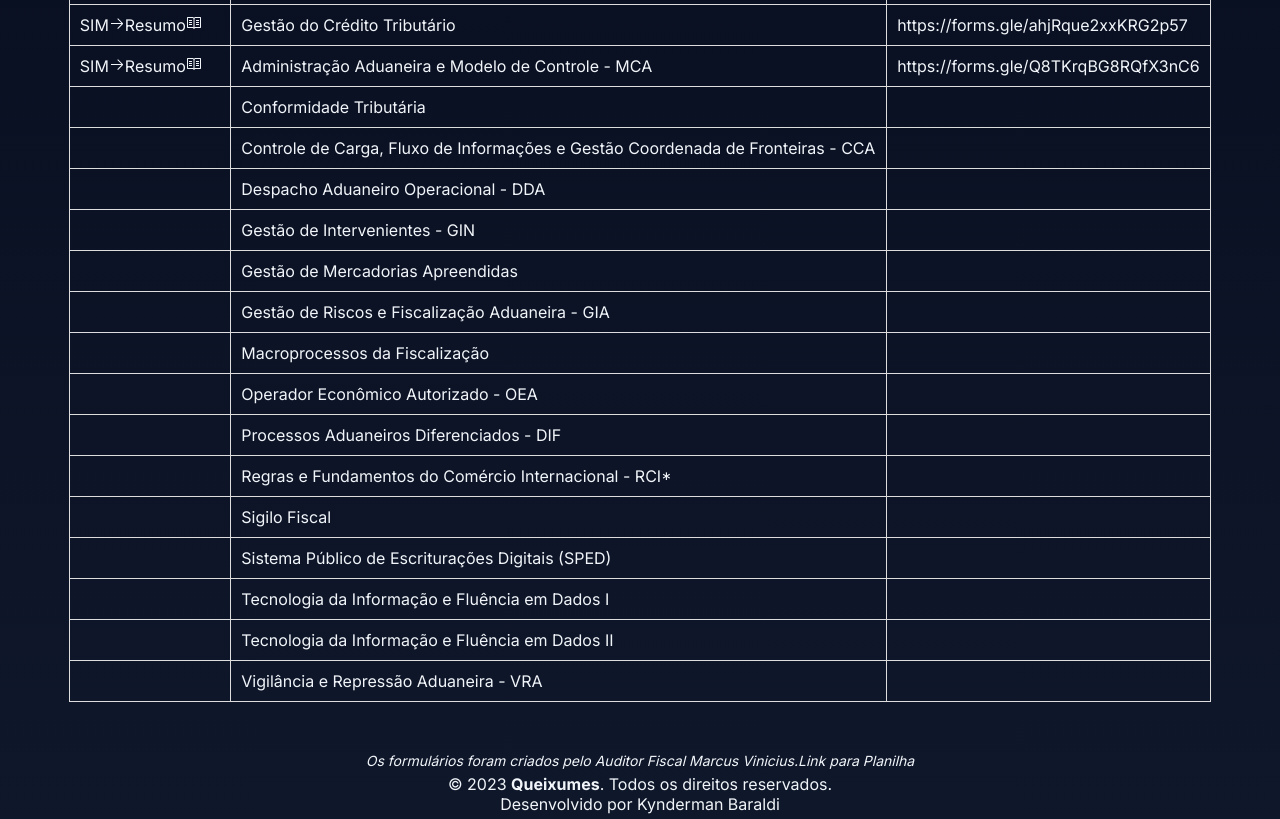
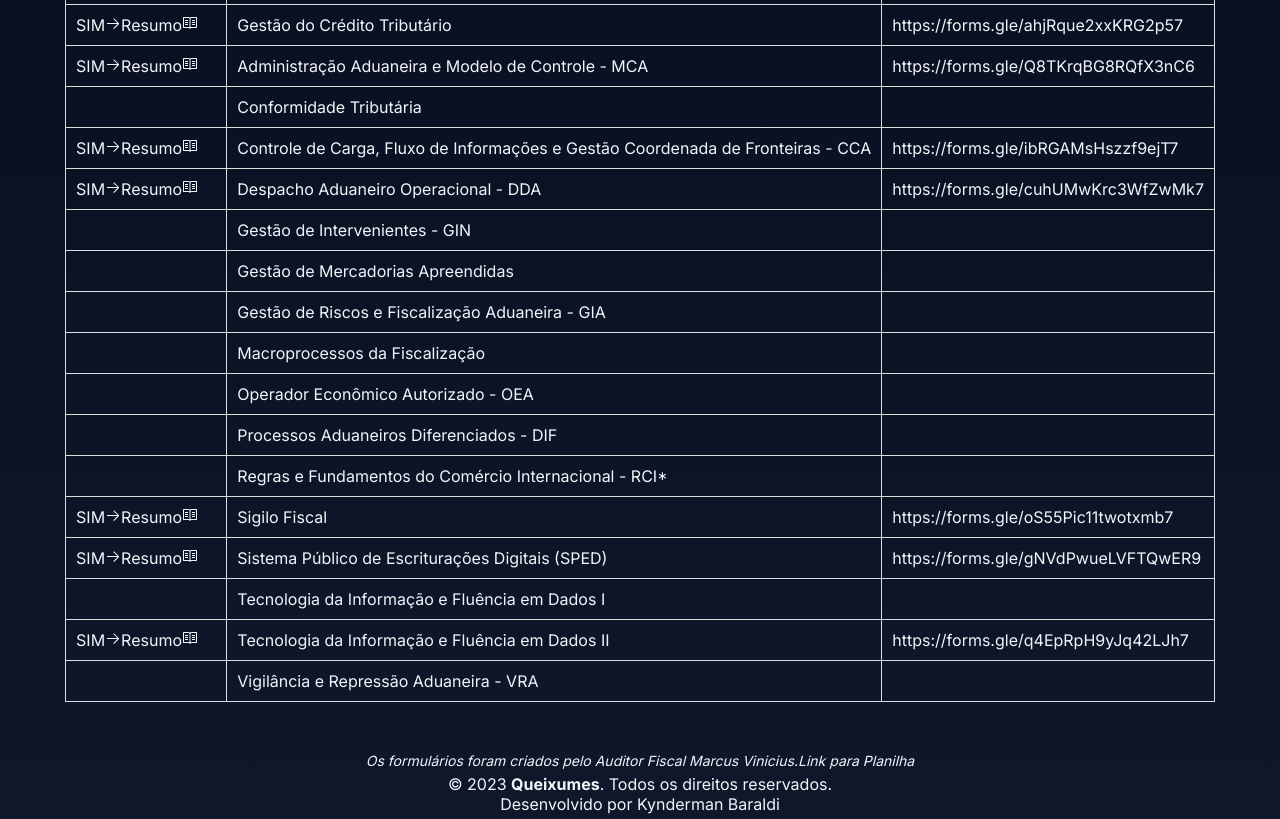
Before and after one commit to KyndermanBaraldi/queixumes, a Next.js app: page /disciplinas in a window 1280 px wide. Shown: the part 1280-2099 px from the top of the page. Built offline with nearby package versions, Linux system fonts and the light colour scheme.

Commit message:
Update disciplinas de prova

```diff
--- a/src/data/disciplinas.ts
+++ b/src/data/disciplinas.ts
@@ -25,21 +25,21 @@ const dimensaoHumana = [
     { disciplina: "Tributação e Contencioso", link: "https://forms.gle/UqXL1u9weLEypYDV8", caiNaProva: "SIM" },
     { disciplina: "Gestão do Crédito Tributário", link: "https://forms.gle/ahjRque2xxKRG2p57", caiNaProva: "SIM" },
     { disciplina: "Administração Aduaneira e Modelo de Controle - MCA", link: "https://forms.gle/Q8TKrqBG8RQfX3nC6", caiNaProva: "SIM" },
-    { disciplina: "Conformidade Tributária", link: "https://forms.gle/jSCKoPjKX5wEe96f9", caiNaProva: "" },
-    { disciplina: "Controle de Carga, Fluxo de Informações e Gestão Coordenada de Fronteiras - CCA", link: "https://forms.gle/ibRGAMsHszzf9ejT7", caiNaProva: "" },
-    { disciplina: "Despacho Aduaneiro Operacional - DDA", link: "https://forms.gle/cuhUMwKrc3WfZwMk7", caiNaProva: "" },
-    { disciplina: "Gestão de Intervenientes - GIN", link: "https://forms.gle/Wpfz5Z5KPo5SeqRC7", caiNaProva: "" },
-    { disciplina: "Gestão de Mercadorias Apreendidas", link: "", caiNaProva: "Não" },
-    { disciplina: "Gestão de Riscos e Fiscalização Aduaneira - GIA", link: "https://forms.gle/cbFPf1iB49YnWKLp8", caiNaProva: "" },
-    { disciplina: "Macroprocessos da Fiscalização", link: "https://forms.gle/H1Sx9WCWpWWwMMrW8", caiNaProva: "" },
-    { disciplina: "Operador Econômico Autorizado - OEA", link: "https://forms.gle/WLibC6bKYc51nEZJA", caiNaProva: "" },
-    { disciplina: "Processos Aduaneiros Diferenciados - DIF", link: "https://forms.gle/ZELfNQYM9RyQuaXJA", caiNaProva: "" },
+    { disciplina: "Conformidade Tributária", link: "https://forms.gle/jSCKoPjKX5wEe96f9", caiNaProva: "NÃO" },
+    { disciplina: "Controle de Carga, Fluxo de Informações e Gestão Coordenada de Fronteiras - CCA", link: "https://forms.gle/ibRGAMsHszzf9ejT7", caiNaProva: "SIM" },
+    { disciplina: "Despacho Aduaneiro Operacional - DDA", link: "https://forms.gle/cuhUMwKrc3WfZwMk7", caiNaProva: "SIM" },
+    { disciplina: "Gestão de Intervenientes - GIN", link: "https://forms.gle/Wpfz5Z5KPo5SeqRC7", caiNaProva: "NÃO" },
+    { disciplina: "Gestão de Mercadorias Apreendidas", link: "NÃO", caiNaProva: "Não" },
+    { disciplina: "Gestão de Riscos e Fiscalização Aduaneira - GIA", link: "https://forms.gle/cbFPf1iB49YnWKLp8", caiNaProva: "NÃO" },
+    { disciplina: "Macroprocessos da Fiscalização", link: "https://forms.gle/H1Sx9WCWpWWwMMrW8", caiNaProva: "NÃO" },
+    { disciplina: "Operador Econômico Autorizado - OEA", link: "https://forms.gle/WLibC6bKYc51nEZJA", caiNaProva: "NÃO" },
+    { disciplina: "Processos Aduaneiros Diferenciados - DIF", link: "https://forms.gle/ZELfNQYM9RyQuaXJA", caiNaProva: "NÃO" },
     { disciplina: "Regras e Fundamentos do Comércio Internacional - RCI*", link: "https://forms.gle/1kLEEESSwJeqt4ka7", caiNaProva: "NÃO" },
-    { disciplina: "Sigilo Fiscal", link: "https://forms.gle/oS55Pic11twotxmb7", caiNaProva: "" },
-    { disciplina: "Sistema Público de Escriturações Digitais (SPED)", link: "https://forms.gle/gNVdPwueLVFTQwER9", caiNaProva: "" },
-    { disciplina: "Tecnologia da Informação e Fluência em Dados I", link: "https://forms.gle/7jUtWLC7hxZXWBH9A", caiNaProva: "" },
-    { disciplina: "Tecnologia da Informação e Fluência em Dados II", link: "https://forms.gle/q4EpRpH9yJq42LJh7", caiNaProva: "" },
-    { disciplina: "Vigilância e Repressão Aduaneira - VRA", link: "https://forms.gle/4hckip62syiMCF7E9", caiNaProva: "" },
+    { disciplina: "Sigilo Fiscal", link: "https://forms.gle/oS55Pic11twotxmb7", caiNaProva: "SIM" },
+    { disciplina: "Sistema Público de Escriturações Digitais (SPED)", link: "https://forms.gle/gNVdPwueLVFTQwER9", caiNaProva: "SIM" },
+    { disciplina: "Tecnologia da Informação e Fluência em Dados I", link: "https://forms.gle/7jUtWLC7hxZXWBH9A", caiNaProva: "NÃO" },
+    { disciplina: "Tecnologia da Informação e Fluência em Dados II", link: "https://forms.gle/q4EpRpH9yJq42LJh7", caiNaProva: "SIM" },
+    { disciplina: "Vigilância e Repressão Aduaneira - VRA", link: "https://forms.gle/4hckip62syiMCF7E9", caiNaProva: "NÃO" },
   ];
 
 
```
